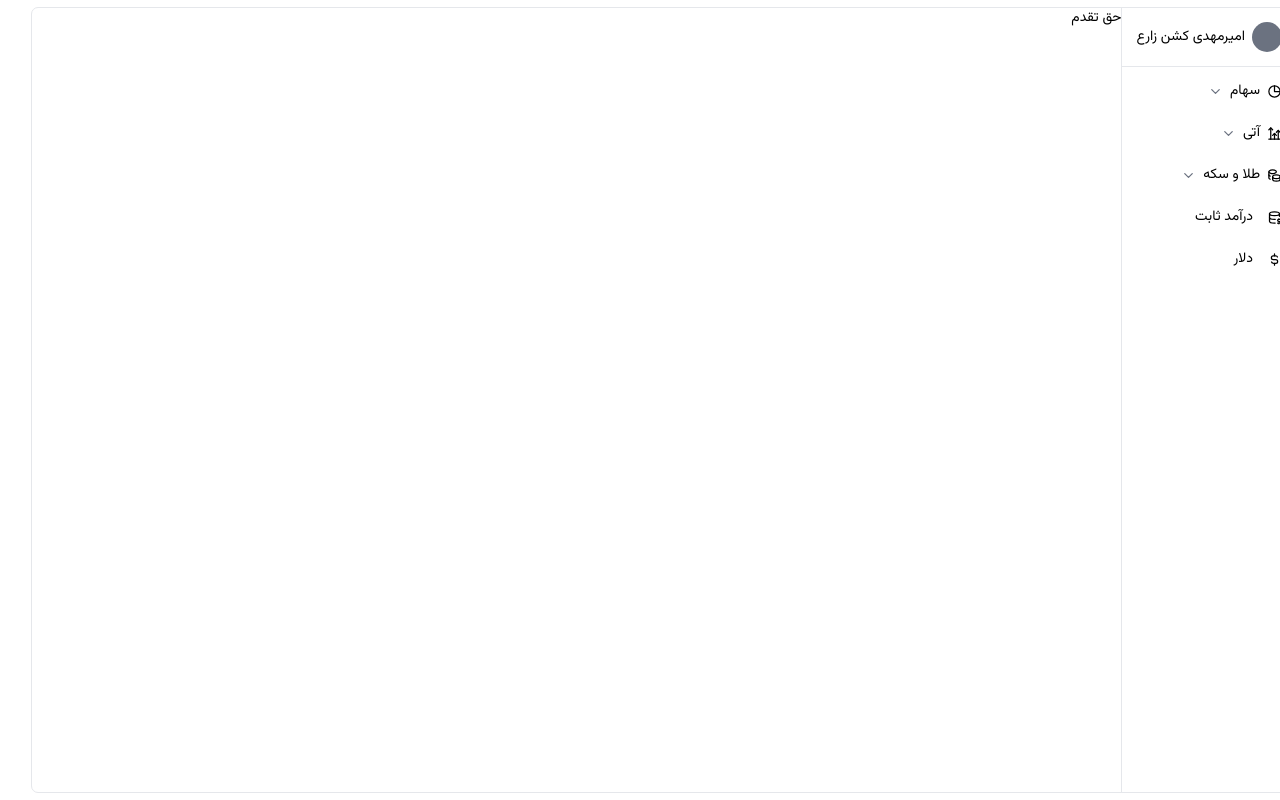
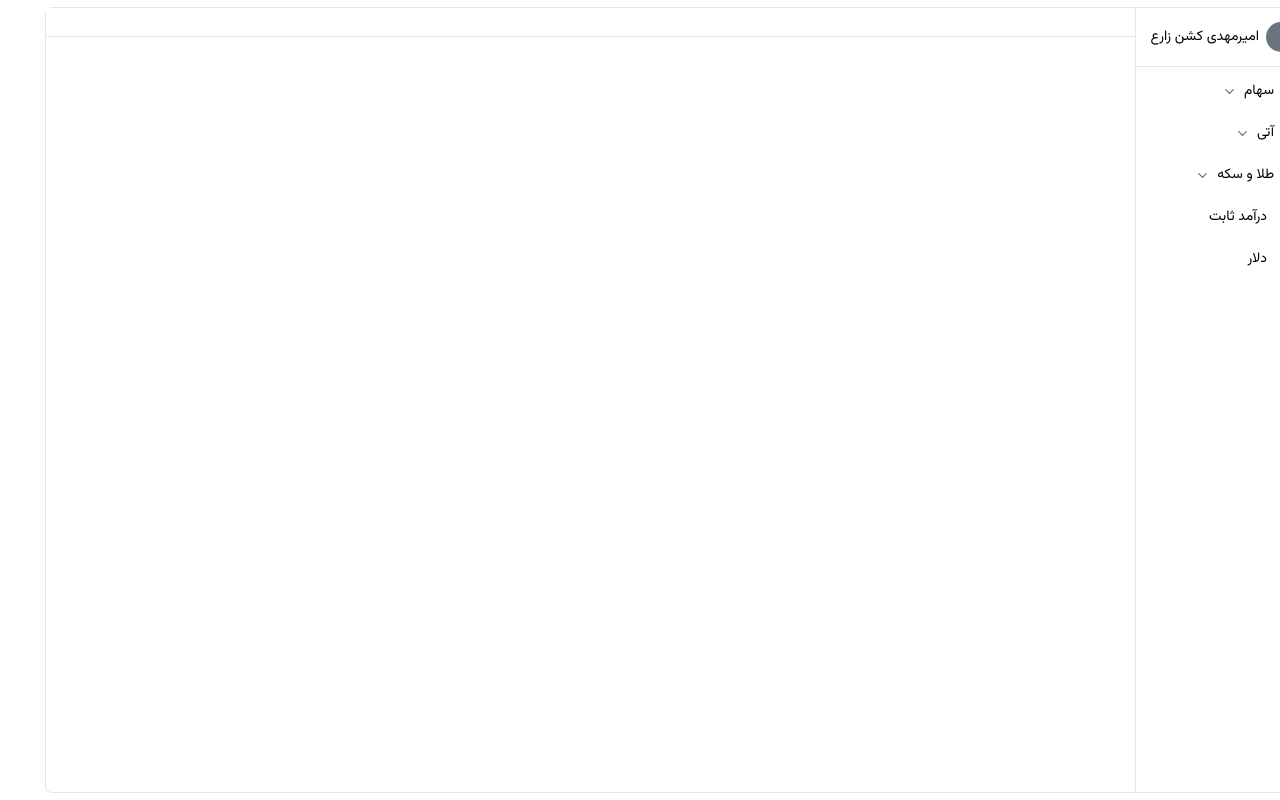
Before and after one commit to amirmahdizare/Stock-Currency-Crewler-NextJs, a Next.js app: page /stock/priority in a window 1280 px wide. Built offline with nearby package versions, Linux system fonts and the light colour scheme.

Commit message:
Add TableComponents

```diff
--- /dev/null
+++ b/app/(dashboard)/components/Table/Table.tsx
@@ -0,0 +1,9 @@
+import React, { ReactNode } from 'react'
+
+export const Table = ({ children, ...props }: React.DetailedHTMLProps<React.TableHTMLAttributes<HTMLTableElement>, HTMLTableElement>) => {
+    return (
+        <table className="w-full text-sm text-left text-gray-500 dark:text-gray-400" {...props}>
+            {children}
+        </table>
+    )
+}
--- /dev/null
+++ b/app/(dashboard)/components/TableCell/TableCell.tsx
@@ -0,0 +1,9 @@
+import React, { ReactNode } from 'react'
+
+export const TableCell = ({ children  , ...props }: React.DetailedHTMLProps<React.TdHTMLAttributes<HTMLTableDataCellElement>, HTMLTableDataCellElement>) => {
+    return (
+        <td className="px-6 py-4" {...props}>
+            {children}
+        </td>
+    )
+}
--- /dev/null
+++ b/app/(dashboard)/components/TableHead/TableHead.tsx
@@ -0,0 +1,9 @@
+import React, { ReactNode } from 'react'
+
+export const TableHead = ({ children , ...props }: React.DetailedHTMLProps<React.HTMLAttributes<HTMLTableSectionElement>, HTMLTableSectionElement>) => {
+    return (
+        <thead className="text-xs text-gray-700 uppercase bg-gray-50 dark:bg-gray-700 dark:text-gray-400" {...props}>
+            {children}
+        </thead>
+    )
+}
--- /dev/null
+++ b/app/(dashboard)/components/TableRow/TableRow.tsx
@@ -0,0 +1,9 @@
+import React, { ReactNode } from 'react'
+
+export const TableRow = ({ children }: { children: ReactNode }) => {
+    return (
+        <tr className="bg-white border-b dark:bg-gray-800 dark:border-gray-700">
+            {children}
+        </tr>
+    )
+}
--- a/app/(dashboard)/components/index.ts
+++ b/app/(dashboard)/components/index.ts
@@ -1 +1,4 @@
 export { Profile } from './Profile'
+export { Table } from './Table/Table'
+export { TableHead } from './TableHead/TableHead'
+export { TableCell } from './TableCell/TableCell'
--- /dev/null
+++ b/app/(dashboard)/stock/priority/ClientPage.tsx
@@ -0,0 +1,11 @@
+import React from 'react'
+import { CompareTable } from './components/CompareTable'
+
+export const ClientPage = () => {
+  return (
+    <div className='flex flex-col gap-4'>
+        <CompareTable />
+
+    </div>
+  )
+}
--- /dev/null
+++ b/app/(dashboard)/stock/priority/components/CompareTable.tsx
@@ -0,0 +1,18 @@
+import React from 'react'
+import { Table, TableCell, TableHead } from '@/app/(dashboard)/components'
+import { TableRow } from '@/app/(dashboard)/components/TableRow/TableRow'
+
+export const CompareTable = () => {
+
+
+    return <Table >
+        <TableHead>
+            <TableRow>
+                <TableCell>
+
+                </TableCell>
+            </TableRow>
+        </TableHead>
+    </Table>
+
+}
--- a/app/(dashboard)/stock/priority/page.tsx
+++ b/app/(dashboard)/stock/priority/page.tsx
@@ -1,5 +1,6 @@
 import { Metadata } from 'next'
 import React from 'react'
+import { ClientPage } from './ClientPage'
 
 export const metadata: Metadata = {
     title: 'آربیتراژ حق تقدم'
@@ -7,6 +8,8 @@ export const metadata: Metadata = {
 
 export default function page() {
     return (
-        <div>حق تقدم</div>
+        <>
+        <ClientPage />
+        </>
     )
 }
```
Also changed, not shown: app/(dashboard)/stock/priority/components/data.ts (added).
